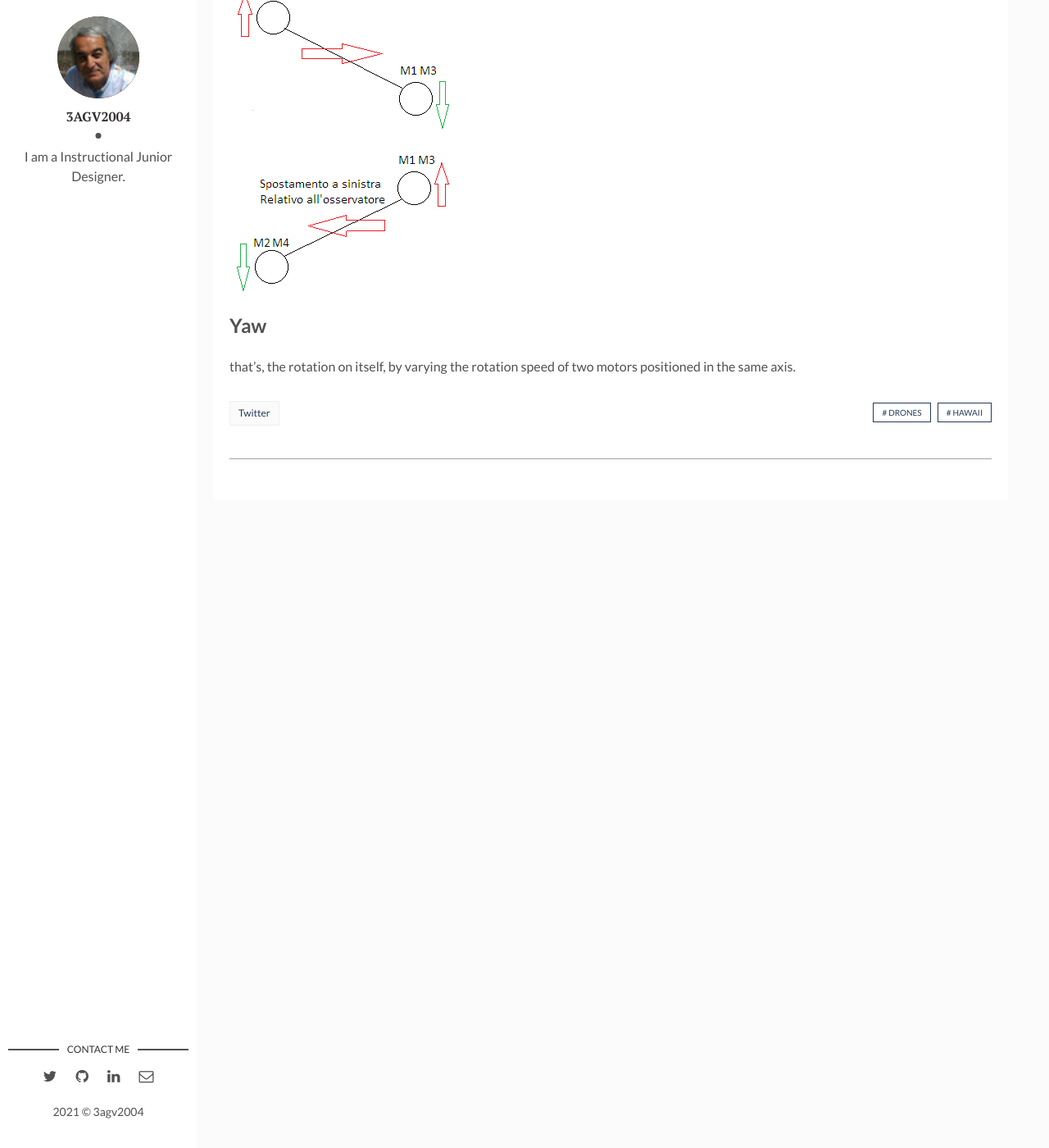
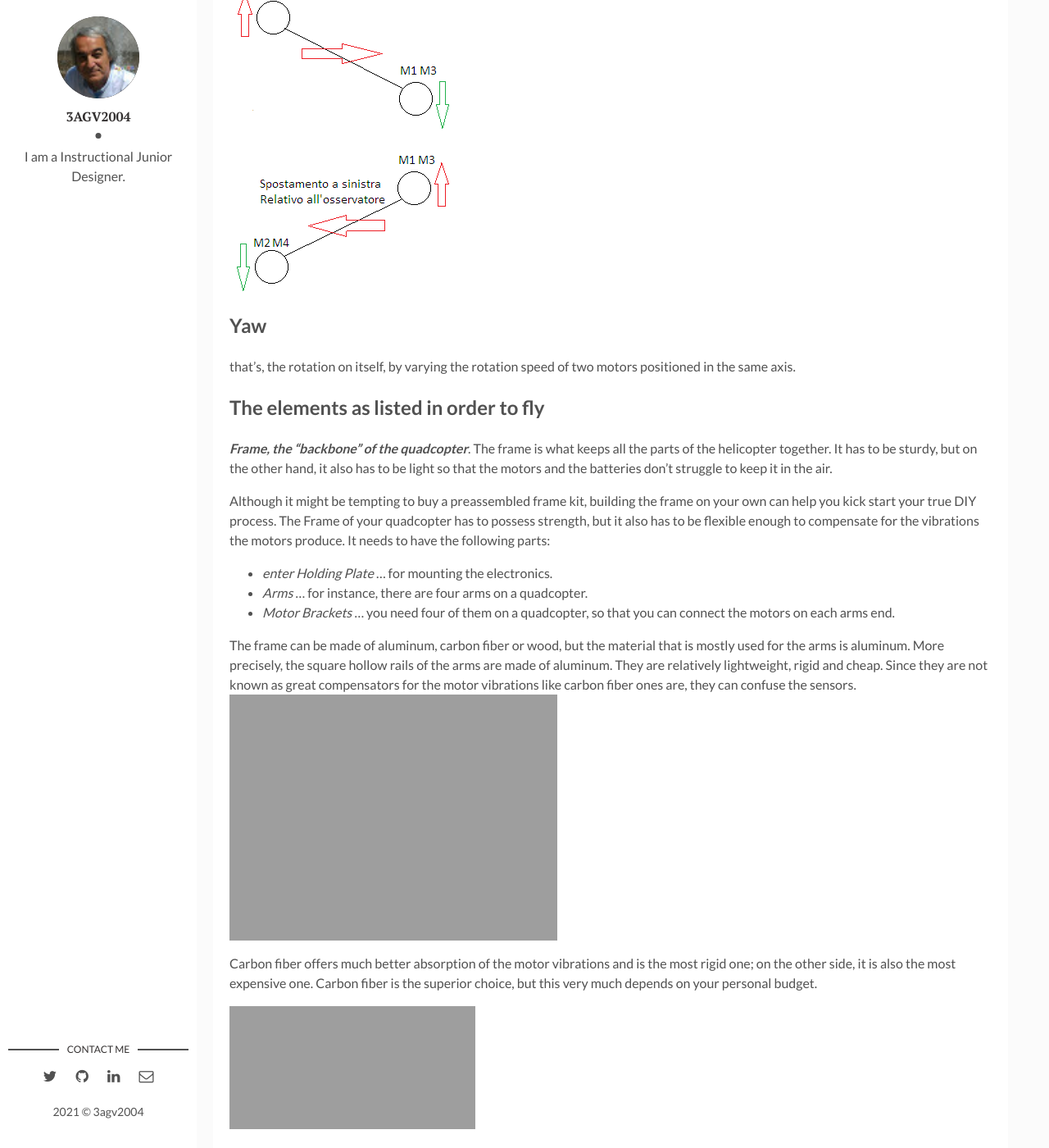
Before and after one commit to ROBOTICronics/ROBOTICronics.github.io, a Jekyll site: the page built from _posts/2017-04-06-how-i-rest-from-work.markdown, in a window 1280 px wide and 1400 px high, scrolled down 5956 px. Shown: the whole window at 82% size. Built offline with Jekyll 4.4.1, drawn with Linux system fonts in a browser that asks for light colours; comment, search, counter and statistics services are not loaded; before the commit the page ends 6586 px from its top, so only the background shows below that; some of the changed text lies outside the part shown; grey boxes are pictures that could not be loaded.

Commit message:
Update 2017-04-06-how-i-rest-from-work.markdown

```diff
--- a/_posts/2017-04-06-how-i-rest-from-work.markdown
+++ b/_posts/2017-04-06-how-i-rest-from-work.markdown
@@ -114,3 +114,35 @@
 ## Yaw
 
 that's, the rotation on itself, by varying the rotation speed of two motors positioned in the same axis.
+
+## The elements as listed in order to fly
+
+***Frame, the “backbone” of the quadcopter***. The frame is what keeps all the parts of the helicopter together. It has to be sturdy, but on the other hand, it also has to be light so that the motors and the batteries don’t struggle to keep it in the air.
+
+Although it might be tempting to buy a preassembled frame kit, building the frame on your own can help you kick start your true DIY process. The Frame of your quadcopter has to possess strength, but it also has to be flexible enough to compensate for the vibrations the motors produce. It needs to have the following parts:
+
+* _enter Holding Plate_ ... for mounting the electronics.
+* _Arms_ ... for instance, there are four arms on a quadcopter.
+* _Motor Brackets_ ... you need four of them on a quadcopter, so that you can connect the motors on each arms end.
+
+The frame can be made of aluminum, carbon fiber or wood, but the material that is mostly used for the arms is aluminum. More precisely, the square hollow rails of the arms are made of aluminum. They are relatively lightweight, rigid and cheap. Since they are not known as great compensators for the motor vibrations like carbon fiber ones are, they can confuse the sensors.
+![Pitch]({{site.baseurl}}/assets/img/frame-for-your-quad.jpg =256x)
+
+Carbon fiber offers much better absorption of the motor vibrations and is the most rigid one; on the other side, it is also the most expensive one. Carbon fiber is the superior choice, but this very much depends on your personal budget.
+<iframe src="https://www.mydronelab.com/accessories/quadcopter-frames.html" frameborder="0" allowfullscreen="true"> </iframe>
+
+Wood boards are also better for motor vibration absorbtion, but are quite fragile and can break easily in the event of a crash. You can also opt for a frame that is pre-made and only needs assembling
+
+***Motors***. The thrust that allows the quadcopter to get airborne is provided by Brushless DC motors and each of them is separately controlled by an ***E***lectronic ***S***peed ***C***ontroller (ESC).
+
+***ESC***. The Electronic Speed Controller is like a nerve that delivers the movement information from the flight controller (the supervisor) to the motors (as arm or leg muscles). It regulates how much power the motors get, which determines the speed and direction changes of the drone.
+
+***Propellers***. Depending on the type of a quad you build, you can use: i) 5-inch racing props for less thrust but more speed, ii) 9 to 10/11-inch props to obtain stable, aerial photography flights.
+
+***Battery***. You can choose from 2S, 3S, 4S, or even 5S batteries, depending on how much the maximum voltage level has been setup. But, for a standard for a quad that is planned to be used for aerial filming or photography (just an example), you will need a 11.4 V 3S battery. You could go with the 22.8 V 4S if you are building a racing drone, causing the motors to spin a lot faster.
+
+***Arduino board***. The choice of the specific model depends on the type of the drone to build.
+
+***IMU***. Basically a board that is a sum of various sensors that help the drone know where it is and how to level itself.
+
+***RC Controller*** The choice of the transmitter depends on the choice of the protocol to use and the signal receiver that is onboard the drone.
```
